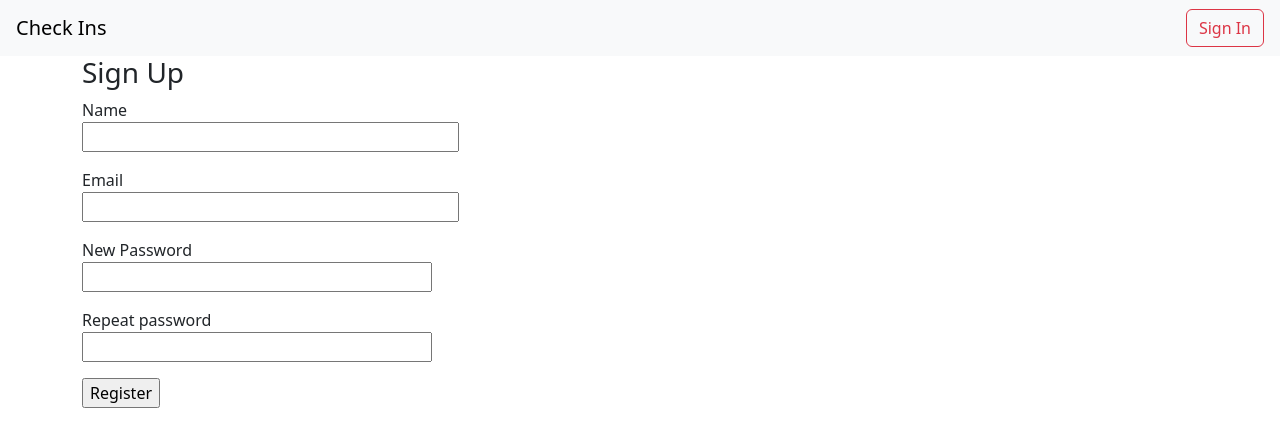
After one commit to mahi87/check_ins, a Flask app: page /register in a window 1280 px wide. The commit adds this page. Shown: the top 447 px of the page. Run offline with Flask 3, Linux system fonts and the light colour scheme.

Commit message:
add signUp and signIn

```diff
--- a/app/__init__.py
+++ b/app/__init__.py
@@ -1,7 +1,12 @@
 from flask import Flask
+from flask_login import LoginManager
+
 
 app = Flask(__name__)
 app.config.from_prefixed_env()
+login = LoginManager(app)
+login.login_view = "login"
+
 
 from .models import db
 from flask_alembic import Alembic
--- /dev/null
+++ b/app/forms.py
@@ -0,0 +1,44 @@
+from flask_wtf import FlaskForm
+from wtforms import StringField, SubmitField, ValidationError, validators, PasswordField
+from app.models import db, User
+import sqlalchemy as sa
+
+
+class RegistrationForm(FlaskForm):
+    name = StringField(
+        "Name",
+        validators=[validators.InputRequired(), validators.Length(min=2, max=25)],
+    )
+    email = StringField(
+        "Email",
+        validators=[
+            validators.Email("This Field require a valid Email address"),
+            validators.InputRequired(),
+        ],
+    )
+    password = PasswordField(
+        "New Password",
+        validators=[validators.InputRequired()],
+    )
+    confirm_password = PasswordField(
+        "Repeat password",
+        validators=[validators.InputRequired(), validators.EqualTo("password")],
+    )
+    submit = SubmitField("Register")
+
+    def validate_email(self, email):
+        user = db.session.scalar(sa.select(User).where(User.email == email.data))
+        if user is not None:
+            raise ValidationError("This Email already exists")
+
+
+class LoginForm(FlaskForm):
+    email = StringField(
+        "Email",
+        validators=[
+            validators.Email("This Field require a valid Email address"),
+            validators.InputRequired(),
+        ],
+    )
+    password = PasswordField("Password", validators=[validators.InputRequired()])
+    submit = SubmitField("Sign In")
--- a/app/routes.py
+++ b/app/routes.py
@@ -1,15 +1,20 @@
-from flask import redirect, render_template, request
+from flask import redirect, render_template, request, url_for, flash
+import sqlalchemy as sa
 from app import app, db
-from app.models import Contractor
+from app.models import Contractor, User
+from app.forms import LoginForm, RegistrationForm
+from flask_login import login_user, current_user, logout_user, login_required
 
 
-@app.route("/", methods=["GET"])
+@app.route("/home", methods=["GET"])
+@login_required
 def home_page():
     contractors_list = Contractor.query.all()
     return render_template("home_page.html", contractors_list=contractors_list)
 
 
 @app.route("/contractor", methods=["POST", "GET"])
+@login_required
 def contractor():
     if request.method == "GET":
         return render_template("contractor_details.html")
@@ -26,8 +31,46 @@ def contractor():
 
 
 @app.route("/contractor/<contractor_id>", methods=["POST"])
+@login_required
 def delete_contractor(contractor_id):
     contractor = Contractor.query.get(contractor_id)
     db.session.delete(contractor)
     db.session.commit()
-    return redirect("/")
+    return redirect(url_for("home_page"))
+
+
+@app.route("/register", methods=["POST", "GET"])
+def register():
+    if current_user.is_authenticated:
+        return redirect(url_for("home_page"))
+    form = RegistrationForm()
+    if request.method == "POST" and form.validate():
+        user = User(name=form.name.data, email=form.email.data)
+        user.set_password(form.password.data)
+        db.session.add(user)
+        db.session.commit()
+        flash("Congratulations, you are now a registered user!", "message")
+        return redirect(url_for("login"))
+    return render_template("register.html", form=form, title="Sign In", page="login")
+
+
+@app.route("/", methods=["GET", "POST"])
+@app.route("/login", methods=["GET", "POST"])
+def login():
+    if current_user.is_authenticated:
+        return redirect(url_for("home_page"))
+    form = LoginForm()
+    if form.validate_on_submit():
+        user = db.session.scalar(sa.Select(User).where(User.email == form.email.data))
+        if user is None:
+            flash("Invalid username or password", "error")
+            return redirect(url_for("login"))
+        login_user(user)
+        return redirect(url_for("home_page"))
+    return render_template("login.html", form=form, title="Sign Up", page="register")
+
+
+@app.route("/logout")
+def logout():
+    logout_user()
+    return redirect(url_for("login"))
--- a/app/templates/base.html
+++ b/app/templates/base.html
@@ -22,9 +22,23 @@
     <nav class="navbar navbar-light bg-light">
       <div class="container-fluid px-3">
         <a class="navbar-brand" href="{{url_for('home_page')}}">Check Ins</a>
-        <button class="btn btn btn-outline-danger my-2 my-sm-0" type="button">
+        {% if current_user.is_anonymous%}
+        <a
+          class="btn btn-outline-danger my-2 my-sm-0"
+          role="button"
+          href="{{url_for(page)}}"
+        >
+          {{title}}
+        </a>
+        {% else %}
+        <a
+          class="btn btn-outline-danger my-2 my-sm-0"
+          role="button"
+          href="{{url_for('logout')}}"
+        >
           Logout
-        </button>
+        </a>
+        {% endif %}
       </div>
     </nav>
     <div class="container">{% block content %} {% endblock %}</div>
--- /dev/null
+++ b/app/templates/register.html
@@ -0,0 +1,48 @@
+{% extends "base.html" %} {% block content %}
+<h3>Sign Up</h3>
+<small class="text-danger">
+  {% with messages = get_flashed_messages() %} {% if messages %} {% for message
+  in messages %} {{ message }} {% endfor %} {% endif %} {% endwith %}
+</small>
+<form action="{{url_for('register')}}" method="post">
+  {{form.hidden_tag()}}
+  <p>
+    {{form.name.label}} <br />
+    {{form.name(size=35)}} <br />
+    <small>
+      {% for error in form.name.errors %}
+      <span style="color: red">[{{ error }}]</span>
+      {% endfor %}
+    </small>
+  </p>
+  <p>
+    {{form.email.label}} <br />
+    {{form.email(size=35)}} <br />
+    <small class="text-danger">
+      {% for error in form.email.errors %}
+      <span style="color: red">[{{ error }}]</span>
+      {% endfor %}
+    </small>
+  </p>
+
+  <p>
+    {{form.password.label}} <br />
+    {{form.password(size=32)}}
+    <small class="text-danger">
+      {% for error in form.password.errors %}
+      <span style="color: red">[{{ error }}]</span>
+      {% endfor %}
+    </small>
+  </p>
+  <p>
+    {{form.confirm_password.label}} <br />
+    {{form.confirm_password(size=32)}}
+    <small class="text-danger">
+      {% for error in form.confirm_password.errors %}
+      <span style="color: red">[{{ error }}]</span>
+      {% endfor %}
+    </small>
+  </p>
+  <p>{{form.submit()}}</p>
+</form>
+{% endblock content %}
```
Also changed, not shown: app/models/user.py (+16 -2 lines), app/templates/login.html (added, +44 -0 lines), app/migrations/1728723182_change_password_to_pasword_hash.py (added), 2 other files.
